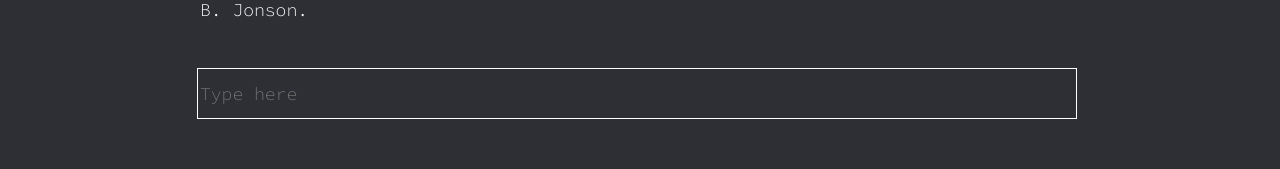
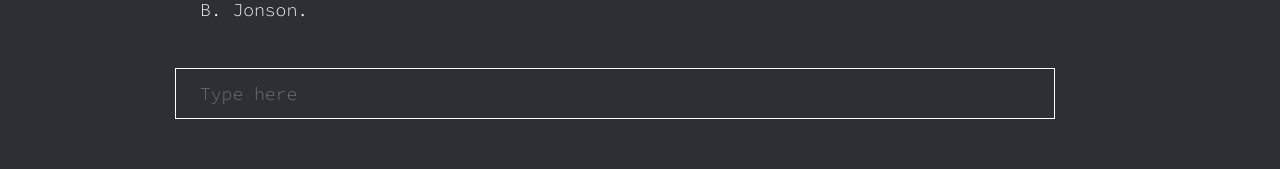
Before and after one commit to qucumbah/speedtyping-trainer, a React app: page / in a window 1280 px wide. Shown: the part 266-435 px from the top of the page. Built offline with nearby package versions, Linux system fonts and the light colour scheme.

Commit message:
adjust user input padding

```diff
--- a/public/style.css
+++ b/public/style.css
@@ -49,10 +49,10 @@ body {
   font: inherit;
   position: relative;
   display: block;
-  padding: 3px;
+  padding: 3px 25px;
   border: 1px solid #fff;
   top: -3px;
-  left: -3px;
+  left: -25px;
 }
 
 .MainSection .userInputWrapper.hasError {
```
